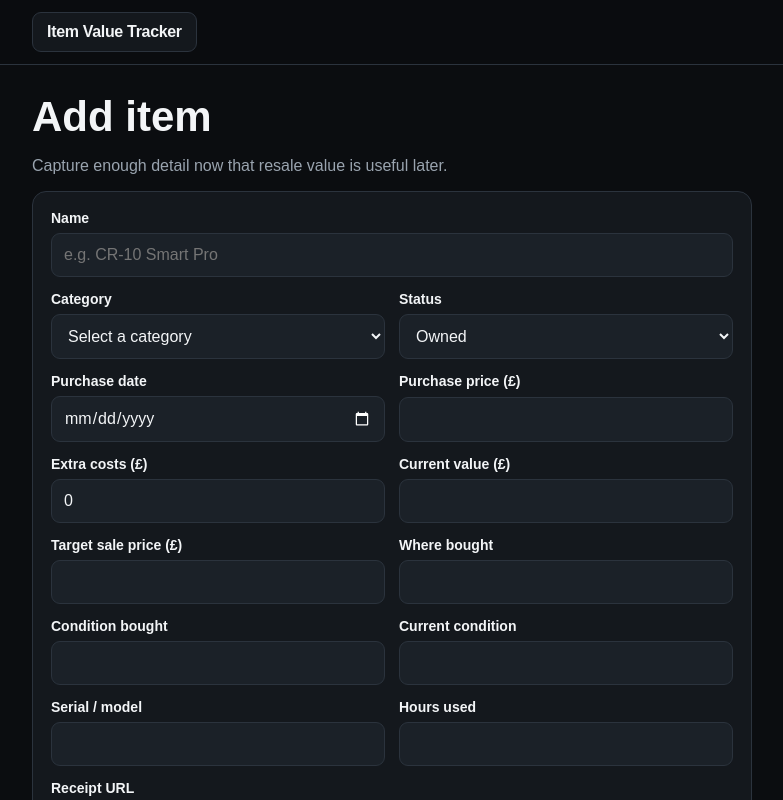
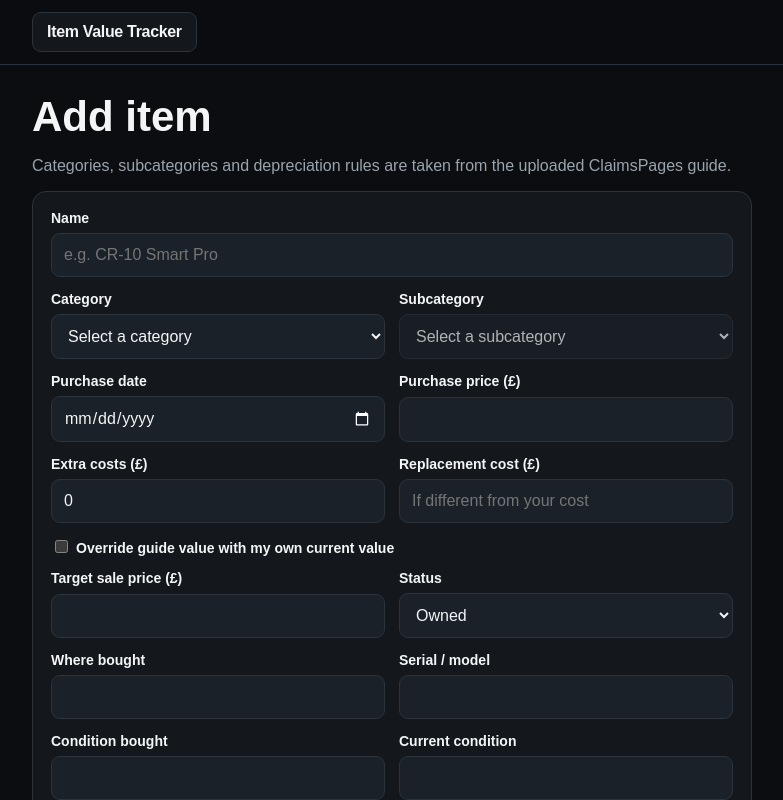
Before and after one commit to ArtificerSkills/item-value-tracker, a Next.js app: page /items/new in a window 1280 px wide. Shown: the top 800 px of the page, without its empty margins (58-841 px from the left). Built offline with nearby package versions, Linux system fonts and the light colour scheme.

Commit message:
Use guide categories and subcategories on add item

```diff
--- a/app/items/new/page.tsx
+++ b/app/items/new/page.tsx
@@ -1,30 +1,17 @@
 "use client";
-import { useState } from "react"; import { useRouter } from "next/navigation";
-
-const CATEGORIES = [
-  "3D Printing",
-  "Tools & Workshop",
-  "PC & Gaming",
-  "Networking & Electronics",
-  "Home Improvement",
-  "DIY & Hardware",
-  "Automotive",
-  "Household",
-  "Photography & Audio",
-  "Outdoor & Camping",
-  "Collectibles",
-  "Clothing & Personal",
-  "Other"
-];
-
-export default function NewItem(){const router=useRouter();const[saving,setSaving]=useState(false);const[error,setError]=useState("");
-async function submit(e:React.FormEvent<HTMLFormElement>){e.preventDefault();setSaving(true);const payload=Object.fromEntries(new FormData(e.currentTarget).entries());const r=await fetch("/api/items",{method:"POST",headers:{"Content-Type":"application/json"},body:JSON.stringify(payload)});if(!r.ok){setError(await r.text());setSaving(false);return}const x=await r.json();router.push("/items/"+x.id)}
-return <><header><div className="container nav"><a className="brand" href="/">Item Value Tracker</a></div></header><main className="container"><h1>Add item</h1><p className="muted">Capture enough detail now that resale value is useful later.</p><form className="card form" onSubmit={submit}><div className="fields">
-<div className="field full"><label>Name</label><input name="name" required placeholder="e.g. CR-10 Smart Pro"/></div><div className="field"><label>Category</label><select name="category" defaultValue=""><option value="" disabled>Select a category</option>{CATEGORIES.map(category=><option key={category} value={category}>{category}</option>)}</select></div><div className="field"><label>Status</label><select name="status" defaultValue="owned"><option value="owned">Owned</option><option value="for-sale">For sale</option></select></div>
+import { useMemo,useState } from "react"; import { useRouter } from "next/navigation"; import { DEPRECIATION_GUIDE,GUIDE_CATEGORIES,guideRuleText } from "@/lib/depreciationGuide";
+export default function NewItem(){const router=useRouter();const[saving,setSaving]=useState(false);const[error,setError]=useState("");const[category,setCategory]=useState("");const[subcategory,setSubcategory]=useState("");const[manual,setManual]=useState(false);const options=useMemo(()=>DEPRECIATION_GUIDE.filter(x=>x.category===category),[category]);const rule=useMemo(()=>DEPRECIATION_GUIDE.find(x=>x.category===category&&x.subcategory===subcategory),[category,subcategory]);
+async function submit(e:React.FormEvent<HTMLFormElement>){e.preventDefault();setSaving(true);setError("");const payload=Object.fromEntries(new FormData(e.currentTarget).entries());if(!manual)payload.currentValue="";const r=await fetch("/api/items",{method:"POST",headers:{"Content-Type":"application/json"},body:JSON.stringify(payload)});if(!r.ok){setError(await r.text());setSaving(false);return}const x=await r.json();router.push("/items/"+x.id)}
+return <><header><div className="container nav"><a className="brand" href="/">Item Value Tracker</a></div></header><main className="container"><h1>Add item</h1><p className="muted">Categories, subcategories and depreciation rules are taken from the uploaded ClaimsPages guide.</p><form className="card form" onSubmit={submit}><div className="fields">
+<div className="field full"><label>Name</label><input name="name" required placeholder="e.g. CR-10 Smart Pro"/></div>
+<div className="field"><label>Category</label><select name="category" value={category} onChange={e=>{setCategory(e.target.value);setSubcategory("")}} required><option value="" disabled>Select a category</option>{GUIDE_CATEGORIES.map(x=><option key={x}>{x}</option>)}</select></div>
+<div className="field"><label>Subcategory</label><select name="subcategory" value={subcategory} onChange={e=>setSubcategory(e.target.value)} disabled={!category} required><option value="" disabled>Select a subcategory</option>{options.map(x=><option key={x.subcategory}>{x.subcategory}</option>)}</select></div>
+{rule&&<div className="field full"><div className="card" style={{padding:12,margin:0}}><strong>Guide depreciation:</strong> {guideRuleText(rule)}{rule.notes&&<div className="muted" style={{marginTop:4}}>{rule.notes}</div>}</div></div>}
 <div className="field"><label>Purchase date</label><input name="purchaseDate" type="date" required/></div><div className="field"><label>Purchase price (£)</label><input name="purchasePrice" type="number" min="0" step=".01" required/></div>
-<div className="field"><label>Extra costs (£)</label><input name="additionalCosts" type="number" min="0" step=".01" defaultValue="0"/></div><div className="field"><label>Current value (£)</label><input name="currentValue" type="number" min="0" step=".01"/></div>
-<div className="field"><label>Target sale price (£)</label><input name="targetSalePrice" type="number" min="0" step=".01"/></div><div className="field"><label>Where bought</label><input name="source"/></div>
-<div className="field"><label>Condition bought</label><input name="conditionBought"/></div><div className="field"><label>Current condition</label><input name="conditionCurrent"/></div>
-<div className="field"><label>Serial / model</label><input name="serialModel"/></div><div className="field"><label>Hours used</label><input name="hoursUsed" type="number" step=".1"/></div>
+<div className="field"><label>Extra costs (£)</label><input name="additionalCosts" type="number" min="0" step=".01" defaultValue="0"/></div><div className="field"><label>Replacement cost (£){rule&&rule.method!=="useful_life"?"":""}</label><input name="replacementCost" type="number" min="0" step=".01" placeholder="If different from your cost"/></div>
+<div className="field full"><label><input type="checkbox" checked={manual} onChange={e=>setManual(e.target.checked)} style={{width:"auto",marginRight:8}}/>Override guide value with my own current value</label></div>
+{manual&&<div className="field full"><label>Current value (£)</label><input name="currentValue" type="number" min="0" step=".01" required/></div>}
+<div className="field"><label>Target sale price (£)</label><input name="targetSalePrice" type="number" min="0" step=".01"/></div><div className="field"><label>Status</label><select name="status" defaultValue="owned"><option value="owned">Owned</option><option value="for-sale">For sale</option></select></div>
+<div className="field"><label>Where bought</label><input name="source"/></div><div className="field"><label>Serial / model</label><input name="serialModel"/></div><div className="field"><label>Condition bought</label><input name="conditionBought"/></div><div className="field"><label>Current condition</label><input name="conditionCurrent"/></div><div className="field"><label>Hours used</label><input name="hoursUsed" type="number" step=".1"/></div>
 <div className="field full"><label>Receipt URL</label><input name="receiptUrl" placeholder="Optional"/></div><div className="field full"><label>Notes</label><textarea name="notes" placeholder="Accessories, defects, repairs, storage location..."/></div>
 </div>{error&&<p className="negative">{error}</p>}<div className="actions"><button className="button primary" disabled={saving}>{saving?"Saving...":"Save item"}</button><a className="button" href="/">Cancel</a></div></form></main></>}
```
